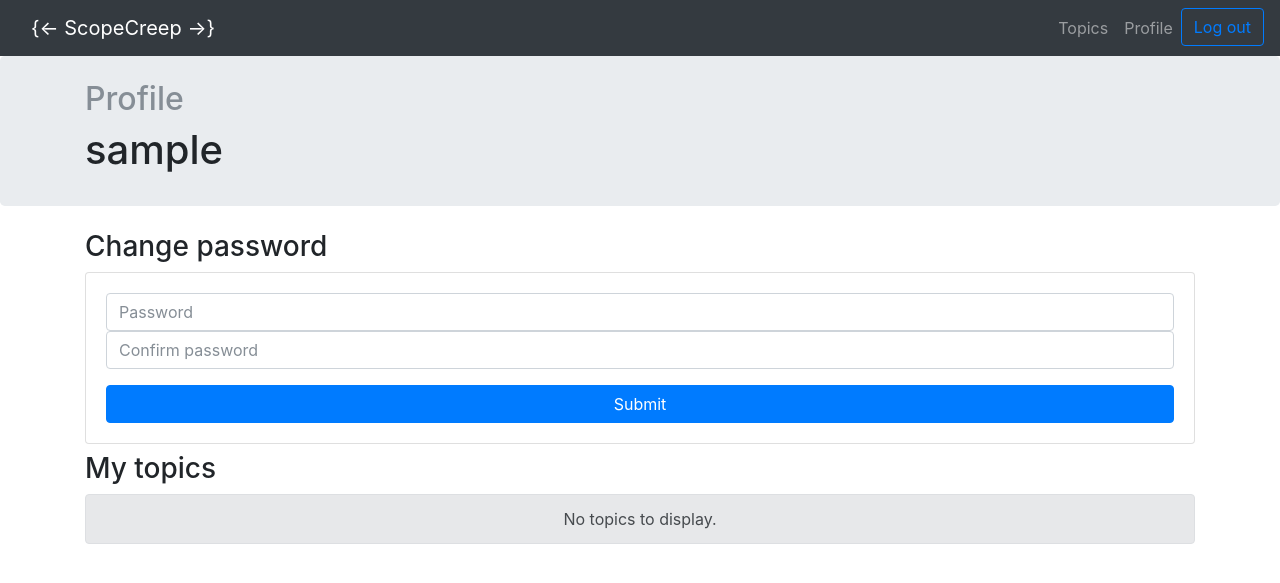
After one commit to OffTheMark/scopecreep, a Django app: page /profile/ in a window 1280 px wide. The commit adds this page. Shown: the top 583 px of the page. Run offline with Django 3.2, Linux system fonts and the light colour scheme; the visitor is signed in with stand-in values (Sample User, id 1); data that the repository does not hold is empty; some libraries are stand-ins or nearby versions.

Commit message:
Add profile page allow password change and listing of user's topics

```diff
--- a/polls/forms.py
+++ b/polls/forms.py
@@ -139,3 +139,30 @@ class CommentForm(forms.ModelForm):
                 }
             )
         }
+
+
+class ChangePasswordForm(forms.Form):
+    password = forms.CharField(
+        widget=forms.PasswordInput(
+            attrs={
+                "class": "form-control",
+                "placeholder": "Password",
+            }
+        )
+    )
+    confirm_password = forms.CharField(
+        widget=forms.PasswordInput(
+            attrs={
+                "class": "form-control",
+                "placeholder": "Confirm password",
+            }
+        )
+    )
+
+    def clean(self):
+        cleaned_data = super(ChangePasswordForm, self).clean()
+        password = cleaned_data.get("password")
+        confirm_password = cleaned_data.get("confirm_password")
+
+        if password != confirm_password:
+            raise forms.ValidationError("Passwords don't match.")
--- a/polls/models.py
+++ b/polls/models.py
@@ -24,6 +24,9 @@ class Topic(models.Model):
 
     def __str__(self):
         return self.name
+
+    class Meta:
+        ordering = ["-date_created"]
 
 
 class Suggestion(models.Model):
--- a/polls/templates/polls/navbar.html
+++ b/polls/templates/polls/navbar.html
@@ -13,6 +13,11 @@
                 <li class="nav-item">
                     <a href="{% url "polls:topics" %}" class="nav-link">
                         Topics
+                    </a>
+                </li>
+                <li class="nav-item">
+                    <a href="{% url "polls:profile" %}" class="nav-link">
+                        Profile
                     </a>
                 </li>
                 <li class="nav-item">
--- /dev/null
+++ b/polls/templates/polls/profile.html
@@ -0,0 +1,45 @@
+{% extends "polls/base.html" %}
+
+{% block title %}Profile | ScopeCreep{% endblock %}
+
+{% block template_content %}
+    <div class="jumbotron p-4 mb-4">
+        <div class="container">
+            <h2 class="text-muted">
+                Profile
+            </h2>
+            <h1>
+                {{ user.username }}
+            </h1>
+        </div>
+    </div>
+
+    <div class="container">
+        <div class="row">
+            <div class="col">
+                <h3>
+                    Change password
+                </h3>
+                {% include "polls/profile/change_password_form.html" %}
+            </div>
+        </div>
+        <div class="row mt-2">
+            <div class="col">
+                <h3>
+                    My topics
+                </h3>
+                {% for topic in topics.all %}
+                    <div class="row mb-2">
+                        <div class="col">
+                            {% include "polls/topics/topic_item.html" %}
+                        </div>
+                    </div>
+                {% empty %}
+                    <div class="alert alert-secondary text-center" role="alert">
+                        No topics to display.
+                    </div>
+                {% endfor %}
+            </div>
+        </div>
+    </div>
+{% endblock %}
--- /dev/null
+++ b/polls/templates/polls/profile/change_password_form.html
@@ -0,0 +1,29 @@
+{% if form.non_field_errors %}
+    <div class="alert alert-danger alert-dismissible fade show">
+        <button type="button" class="close" data-dismiss="alert" aria-label="Close">
+            <span aria-hidden="true">&times;</span>
+        </button>
+        {% for error in form.non_field_errors %}
+            {% if forloop.counter > 1 %}
+                <hr>
+            {% endif %}
+            {{ error|escape }}
+        {% endfor %}
+    </div>
+{% endif %}
+
+
+<div class="card">
+    <div class="card-body">
+        <form method="post" action="{% url 'polls:profile' %}">
+            {% csrf_token %}
+            <div class="form-group">
+                {{ form.password }}
+                {{ form.confirm_password }}
+            </div>
+            <button type="submit" class="btn btn-primary btn-block">
+                Submit
+            </button>
+        </form>
+    </div>
+</div>
--- a/polls/urls.py
+++ b/polls/urls.py
@@ -23,4 +23,5 @@ urlpatterns = [
     url(r'^topics/$', views.TopicsView.as_view(), name='topics'),
     url(r'^topic/(?P<topic_id>[0-9]+)/', include(topic_patterns)),
     url(r'^suggestion/(?P<suggestion_id>[0-9]+)/', include(suggestion_patterns)),
+    url(r'^profile/$', views.ProfileView.as_view(), name='profile'),
 ]
--- a/polls/views.py
+++ b/polls/views.py
@@ -1,4 +1,4 @@
-from django.contrib.auth import login, logout
+from django.contrib.auth import login, logout, update_session_auth_hash
 from django.contrib.auth.mixins import LoginRequiredMixin
 from django.contrib.auth.models import User
 from django.db.models import Sum
@@ -8,7 +8,7 @@ from django.shortcuts import render
 from django.urls import reverse
 from django.views import generic
 
-from .forms import LoginForm, SignupForm, TopicForm, SuggestionForm, CommentForm
+from .forms import LoginForm, SignupForm, TopicForm, SuggestionForm, CommentForm, ChangePasswordForm
 from .models import Topic, Suggestion, Comment, Vote
 
 
@@ -69,7 +69,7 @@ class TopicsView(LoginRequiredMixin, generic.CreateView):
 
     def get_context_data(self, **kwargs):
         data = super().get_context_data(**kwargs)
-        data["topics"] = Topic.objects.all().order_by("date_created")
+        data["topics"] = Topic.objects.all()
         return data
 
     def form_valid(self, form):
@@ -145,7 +145,6 @@ class SuggestionView(LoginRequiredMixin, generic.CreateView):
 def vote_suggestion(request, suggestion_id):
     if request.method == "POST":
         opinion = int(request.POST.get("opinion"))
-        suggestion = Suggestion.objects.get(pk=suggestion_id)
 
         votes = Vote.objects.filter(suggestion_id=suggestion_id, submitter=request.user)
         vote = None
@@ -163,3 +162,26 @@ def vote_suggestion(request, suggestion_id):
             )
         vote.save()
     return HttpResponseRedirect(reverse("polls:suggestion", kwargs={"suggestion_id": suggestion_id}))
+
+
+class ProfileView(LoginRequiredMixin, generic.FormView):
+    template_name = "polls/profile.html"
+    form_class = ChangePasswordForm
+
+    def form_valid(self, form):
+        password = form.cleaned_data.get("password")
+        user = self.request.user
+
+        user.set_password(password)
+        user.save()
+        update_session_auth_hash(self.request, user)
+
+        return super().form_valid(form)
+
+    def get_success_url(self):
+        return reverse("polls:profile")
+
+    def get_context_data(self, **kwargs):
+        data = super().get_context_data(**kwargs)
+        data["topics"] = Topic.objects.filter(submitter=self.request.user)
+        return data
```
